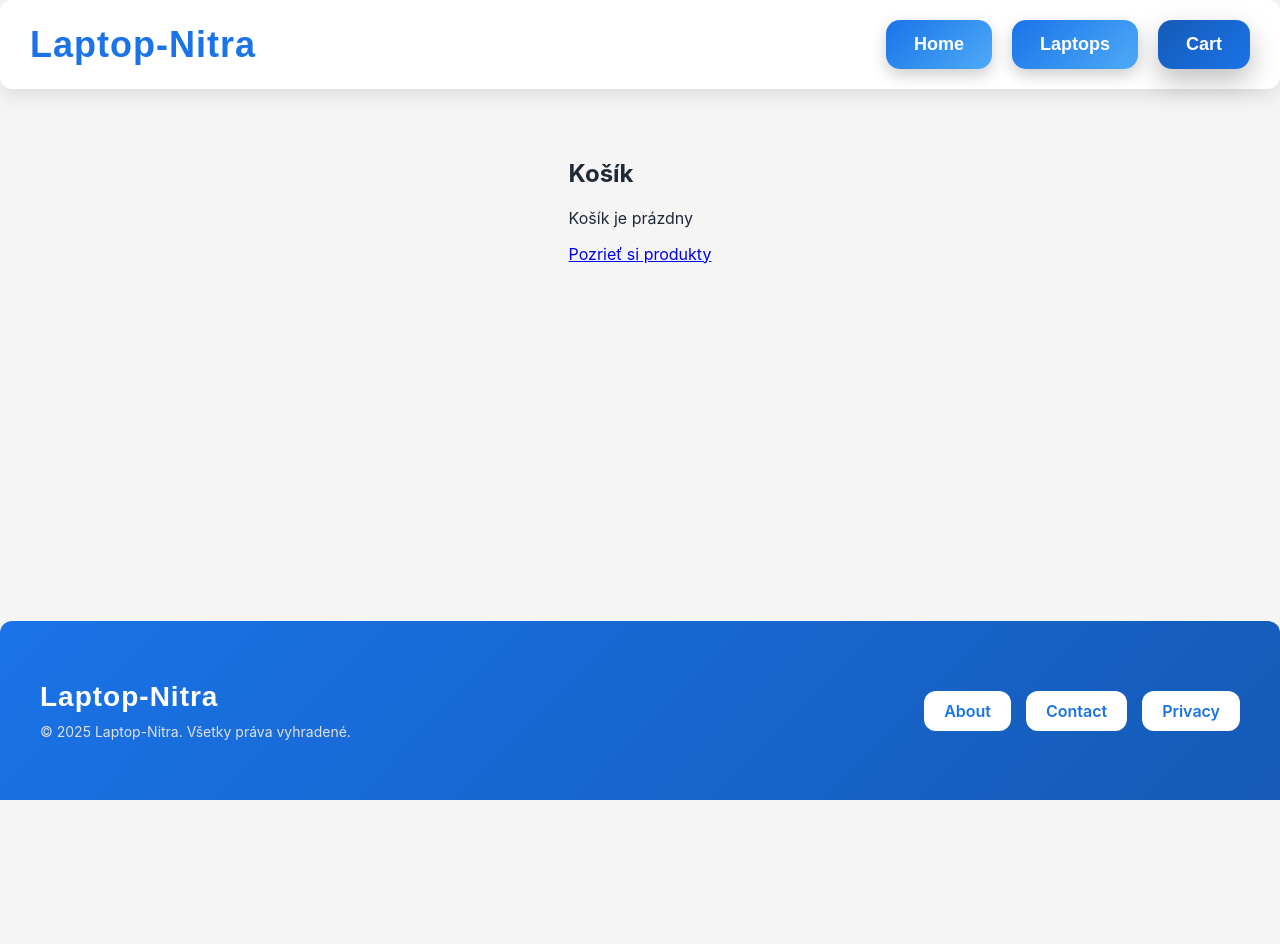
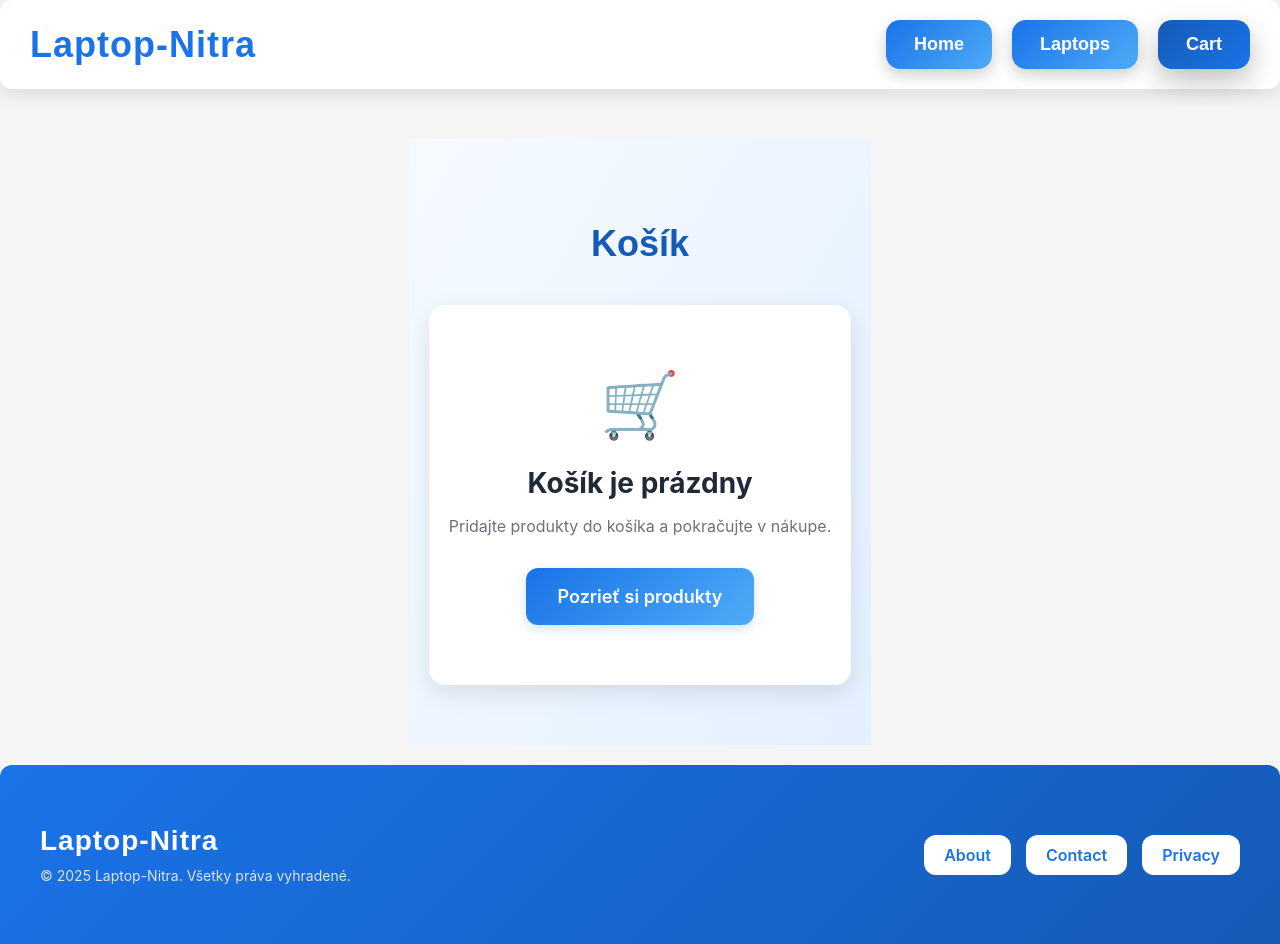
Before and after one commit to nnnpppxxx/vue-project, a Vue app: page /cart in a window 1280 px wide. Before the commit the page ends 800 px from the top, so only its background shows below. Built offline with nearby package versions, Linux system fonts and the light colour scheme.

Commit message:
add kosik

```diff
--- a/src/assets/style.css
+++ b/src/assets/style.css
@@ -383,3 +383,229 @@ button:hover {
   gap: 28px;
   margin-top: 20px;
 }
+
+/* Корзина */
+.cart-page {
+  background: linear-gradient(120deg, #f5faff 0%, #e3f0ff 100%);
+  min-height: 60vh;
+  padding: 40px 0;
+}
+
+.cart-title {
+  font-size: 36px;
+  font-weight: 800;
+  color: var(--accent-dark);
+  text-align: center;
+  margin-bottom: 40px;
+  font-family: "Poppins", sans-serif;
+}
+
+.cart-content {
+  display: grid;
+  grid-template-columns: 1fr 300px;
+  gap: 40px;
+  align-items: start;
+}
+
+.cart-items {
+  background: var(--card-bg);
+  border-radius: 16px;
+  padding: 24px;
+  box-shadow: 0 8px 24px var(--shadow);
+}
+
+.cart-item {
+  display: flex;
+  align-items: center;
+  padding: 20px 0;
+  border-bottom: 1px solid #e5e7eb;
+}
+
+.cart-item:last-child {
+  border-bottom: none;
+}
+
+.item-image {
+  width: 80px;
+  height: 80px;
+  border-radius: 12px;
+  overflow: hidden;
+  margin-right: 20px;
+  flex-shrink: 0;
+}
+
+.item-image img {
+  width: 100%;
+  height: 100%;
+  object-fit: cover;
+}
+
+.item-details {
+  flex: 1;
+}
+
+.item-title {
+  font-size: 18px;
+  font-weight: 600;
+  margin: 0 0 8px 0;
+  color: var(--text);
+}
+
+.item-specs {
+  font-size: 14px;
+  color: #6b7280;
+  margin: 0 0 8px 0;
+}
+
+.item-price {
+  font-weight: 600;
+  color: var(--accent);
+}
+
+.item-actions {
+  margin-left: 20px;
+  display: flex;
+  align-items: center;
+}
+
+.remove-btn {
+  background: #ef4444;
+  color: white;
+  border: none;
+  padding: 6px 12px;
+  border-radius: 6px;
+  font-weight: 500;
+  cursor: pointer;
+  transition: all 0.2s;
+  white-space: nowrap;
+  font-size: 14px;
+}
+
+.remove-btn:hover {
+  background: #dc2626;
+  transform: translateY(-2px);
+}
+
+.cart-summary {
+  background: var(--card-bg);
+  border-radius: 16px;
+  padding: 24px;
+  box-shadow: 0 8px 24px var(--shadow);
+  position: sticky;
+  top: 20px;
+}
+
+.summary-row {
+  display: flex;
+  justify-content: space-between;
+  align-items: center;
+  margin-bottom: 24px;
+  padding-bottom: 16px;
+  border-bottom: 2px solid #e5e7eb;
+}
+
+.summary-label {
+  font-size: 18px;
+  font-weight: 600;
+}
+
+.summary-value {
+  font-size: 24px;
+  font-weight: 800;
+  color: var(--accent);
+}
+
+.checkout-btn {
+  display: block;
+  width: 100%;
+  text-align: center;
+  padding: 18px 16px;
+  background: linear-gradient(135deg, #1a73e8, #4dabf7);
+  color: white;
+  text-decoration: none;
+  border-radius: 12px;
+  font-weight: 600;
+  font-size: 18px;
+  transition: all 0.3s;
+  box-shadow: 0 4px 12px rgba(26, 115, 232, 0.2);
+  border: none;
+  cursor: pointer;
+}
+
+.checkout-btn:hover {
+  background: linear-gradient(135deg, #155ab6, #1a73e8);
+  transform: translateY(-2px);
+  box-shadow: 0 8px 20px rgba(26, 115, 232, 0.3);
+}
+
+.empty-cart {
+  text-align: center;
+  padding: 60px 20px;
+  background: var(--card-bg);
+  border-radius: 16px;
+  box-shadow: 0 8px 24px var(--shadow);
+  max-width: 500px;
+  margin: 0 auto;
+}
+
+.empty-icon {
+  font-size: 64px;
+  margin-bottom: 20px;
+}
+
+.empty-cart h2 {
+  font-size: 28px;
+  color: var(--text);
+  margin-bottom: 12px;
+}
+
+.empty-cart p {
+  color: #6b7280;
+  margin-bottom: 32px;
+}
+
+.shop-btn {
+  display: inline-block;
+  padding: 18px 32px;
+  background: linear-gradient(135deg, #1a73e8, #4dabf7);
+  color: white;
+  text-decoration: none;
+  border-radius: 12px;
+  font-weight: 600;
+  font-size: 18px;
+  transition: all 0.3s;
+  box-shadow: 0 4px 12px rgba(26, 115, 232, 0.2);
+  border: none;
+  cursor: pointer;
+}
+
+.shop-btn:hover {
+  background: linear-gradient(135deg, #155ab6, #1a73e8);
+  transform: translateY(-2px);
+  box-shadow: 0 8px 20px rgba(26, 115, 232, 0.3);
+}
+
+@media (max-width: 768px) {
+  .cart-content {
+    grid-template-columns: 1fr;
+  }
+
+  .cart-items {
+    margin-bottom: 20px;
+  }
+
+  .cart-item {
+    flex-direction: column;
+    align-items: flex-start;
+  }
+
+  .item-image {
+    margin-bottom: 16px;
+    margin-right: 0;
+  }
+
+  .item-actions {
+    margin-left: 0;
+    margin-top: 16px;
+  }
+}
--- a/src/views/CartView.vue
+++ b/src/views/CartView.vue
@@ -1,21 +1,41 @@
 <template>
-<div>
-<h2>Košík</h2>
-<div v-if="items.length">
-<div v-for="it in items" :key="it.id" class="cart-row">
-<div>{{ it.title }}</div>
-<div>€{{ it.price }} × {{ it.qty }}</div>
-<button @click="remove(it.id)">Odstrániť</button>
-</div>
-<div class="cart-summary">
-<div>Celkom: €{{ total }}</div>
-<router-link to="/checkout">Pokračovať k pokladni</router-link>
-</div>
-</div>
-<div v-else>
-<p>Košík je prázdny</p>
-<router-link to="/products">Pozrieť si produkty</router-link>
-</div>
+<div class="cart-page">
+  <div class="container">
+    <h1 class="cart-title">Košík</h1>
+
+    <div v-if="items.length" class="cart-content">
+      <div class="cart-items">
+        <div v-for="it in items" :key="it.id" class="cart-item">
+          <div class="item-image">
+            <img :src="it.img" :alt="it.title" />
+          </div>
+          <div class="item-details">
+            <h3 class="item-title">{{ it.title }}</h3>
+            <p class="item-specs">{{ it.cpu }} · {{ it.ram }}</p>
+            <div class="item-price">€{{ it.price }} × {{ it.qty }}</div>
+          </div>
+          <div class="item-actions">
+            <button @click="remove(it.id)" class="remove-btn">Odstrániť</button>
+          </div>
+        </div>
+      </div>
+
+      <div class="cart-summary">
+        <div class="summary-row">
+          <span class="summary-label">Celkom:</span>
+          <span class="summary-value">€{{ total }}</span>
+        </div>
+        <router-link to="/checkout" class="checkout-btn">Pokračovať k pokladni</router-link>
+      </div>
+    </div>
+
+    <div v-else class="empty-cart">
+      <div class="empty-icon">🛒</div>
+      <h2>Košík je prázdny</h2>
+      <p>Pridajte produkty do košíka a pokračujte v nákupe.</p>
+      <router-link to="/products" class="shop-btn">Pozrieť si produkty</router-link>
+    </div>
+  </div>
 </div>
 </template>
 
```
